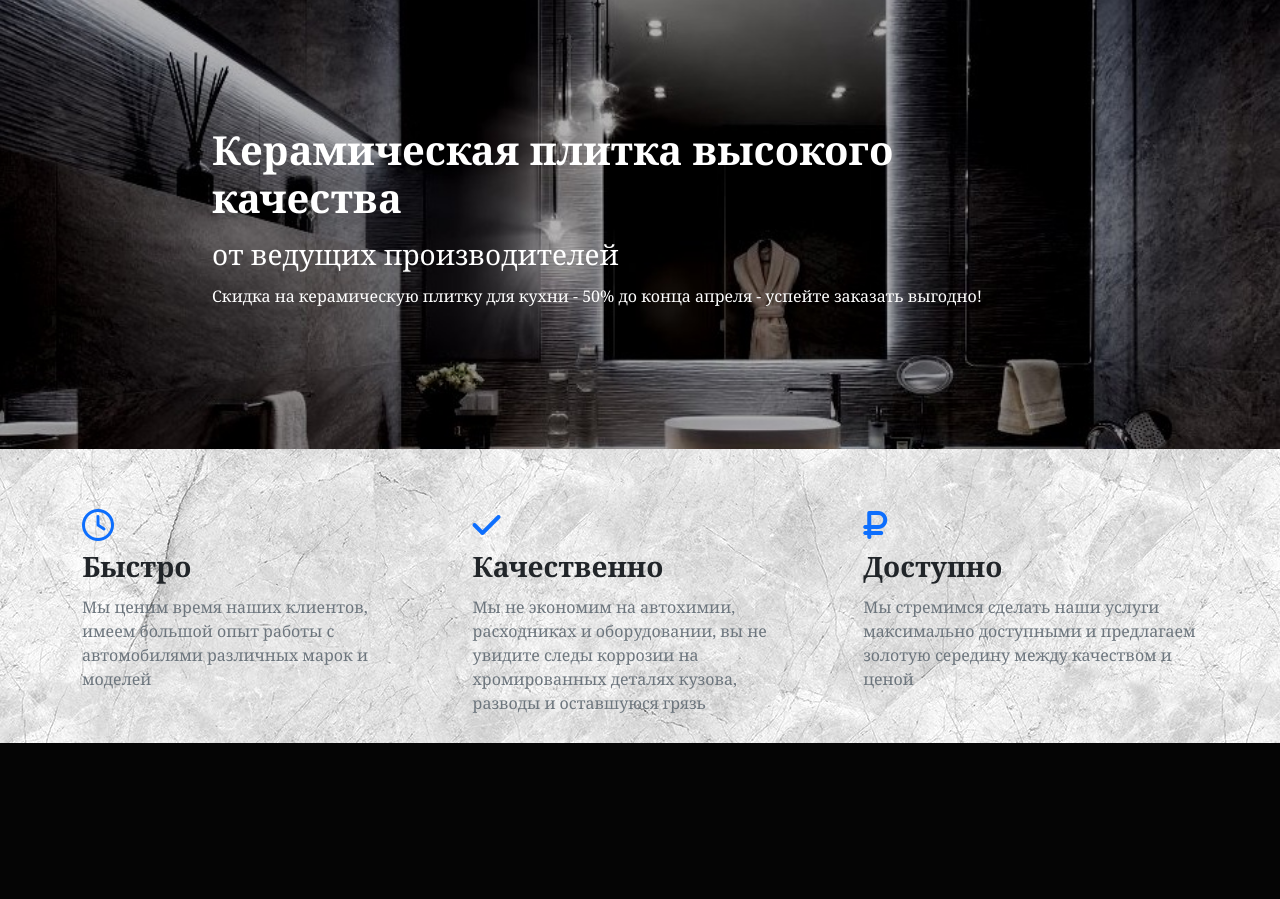
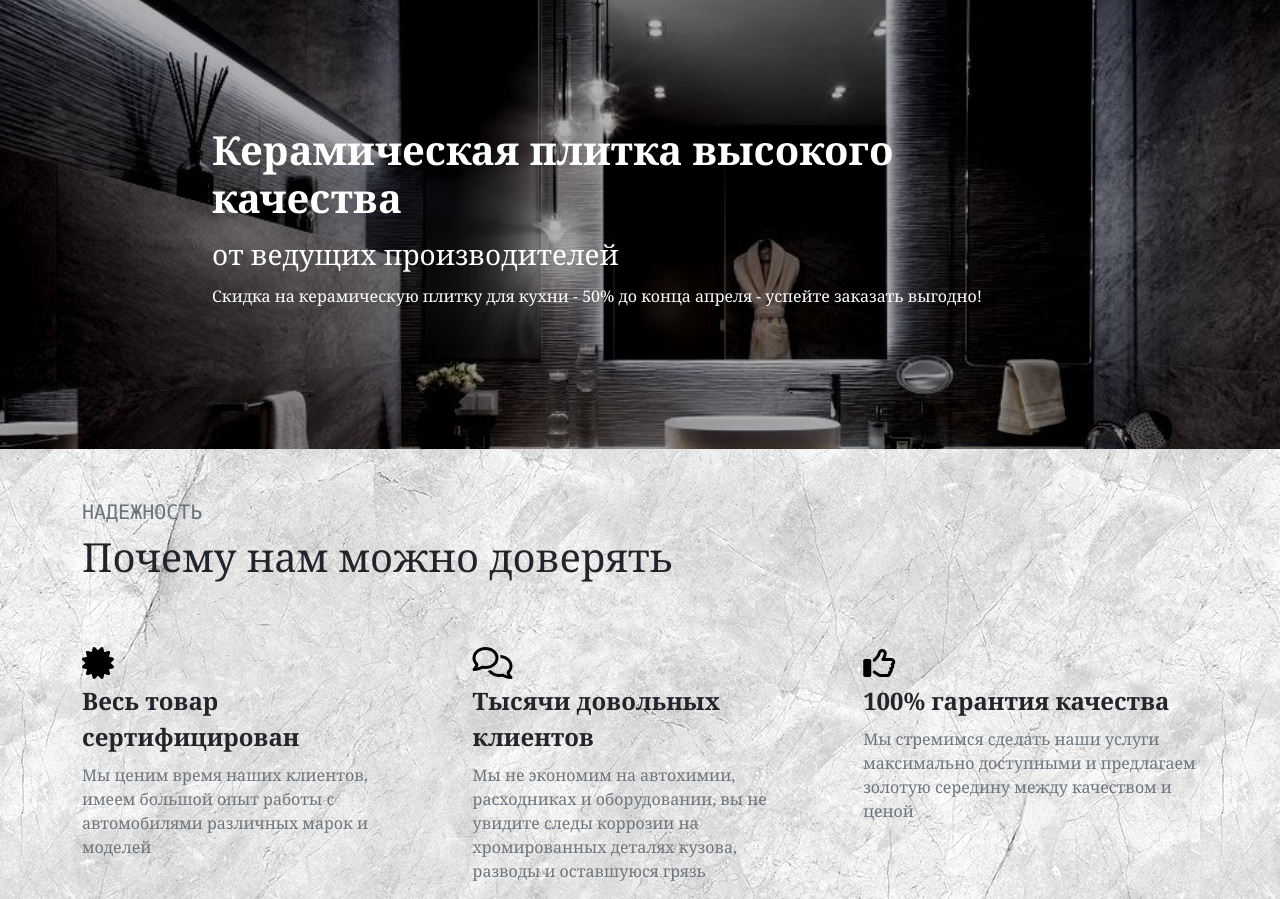
Before and after one commit to SomAndr92/keramika, a PHP site: page /main.php in a window 1280 px wide. Shown: the part 57-956 px from the top of the page. Before the commit the page ends 800 px from the top, so only its background shows below. Run offline with PHP 8.4, Linux system fonts and the light colour scheme; data that the repository does not hold is empty.

Commit message:
настроен 2й блок

```diff
--- a/index.php
+++ b/index.php
@@ -44,7 +44,7 @@ if ($_POST['exit']) {
     <link href="https://cdn.jsdelivr.net/npm/bootstrap@5.3.1/dist/css/bootstrap.min.css" rel="stylesheet"
     integrity="sha384-4bw+/aepP/YC94hEpVNVgiZdgIC5+VKNBQNGCHeKRQN+PtmoHDEXuppvnDJzQIu9" crossorigin="anonymous">
     <link rel="stylesheet" href="style.css">
-    <link rel="stylesheet" href="https://cdnjs.cloudflare.com/ajax/libs/font-awesome/6.4.0/css/all.min.css">
+    <link rel="stylesheet" href="https://cdnjs.cloudflare.com/ajax/libs/font-awesome/6.5.1/css/all.min.css">
 </head>
 
 <body >
--- a/main.php
+++ b/main.php
@@ -19,7 +19,7 @@ if ($_POST['exit']) {
     <link href="https://cdn.jsdelivr.net/npm/bootstrap@5.3.1/dist/css/bootstrap.min.css" rel="stylesheet"
     integrity="sha384-4bw+/aepP/YC94hEpVNVgiZdgIC5+VKNBQNGCHeKRQN+PtmoHDEXuppvnDJzQIu9" crossorigin="anonymous">
    <link rel="stylesheet" href="style.css">
-   <link rel="stylesheet" href="https://cdnjs.cloudflare.com/ajax/libs/font-awesome/6.4.0/css/all.min.css">
+   <link rel="stylesheet" href="https://cdnjs.cloudflare.com/ajax/libs/font-awesome/6.5.1/css/all.min.css">
 
 </head>
 <body>
@@ -105,23 +105,26 @@ if ($_POST['exit']) {
   </div>
 
   <div class="container  mt-5">
-    <div class=" d-flex flex-row mb-3 justify-content-between item_text">
+    <div class="fs-5 text-secondary font-monospace">НАДЕЖНОСТЬ</div>
+    <div class="fs-1">Почему нам можно доверять</div>
+    <div class=" d-flex flex-row mb-3 justify-content-between item_text mt-5">
 
       <div class="item mt-3">
-        <div> <i class="fa-regular fa-clock fa-2xl" style="color:#0d6efd ;"></i></div>
-        <div class="fw-bold fs-3 mt-2">Быстро</div>
+        <div> <i class="fa-solid fa-certificate fa-2xl" style="color: black;"></i>
+</div>
+        <div class="fw-bold fs-4 mt-2">Весь товар сертифицирован</div>
         <div class="text-secondary mt-2">Мы ценим время наших клиентов, имеем большой опыт работы с автомобилями
           различных марок и моделей</div>
       </div>
       <div class="item mt-3">
-        <div> <i class="fa-solid fa-check fa-2xl" style="color: #0d6efd ;"></i></div>
-        <div class="fw-bold fs-3 mt-2">Качественно</div>
+        <div> <i class="fa-regular fa-comments fa-2xl" style="color: black;"></i></div>
+        <div class="fw-bold fs-4 mt-2">Тысячи довольных клиентов</div>
         <div class="text-secondary mt-2">Мы не экономим на автохимии, расходниках и оборудовании, вы не увидите следы
           коррозии на хромированных деталях кузова, разводы и оставшуюся грязь</div>
       </div>
       <div class="item mt-3">
-        <div> <i class="fa-solid fa-ruble-sign fa-2xl" style="color: #0d6efd ;"></i></div>
-        <div class="fw-bold fs-3 mt-2">Доступно</div>
+        <div> <i class="fa-regular fa-thumbs-up fa-2xl" style="color: black ;"></i></div>
+        <div class="fw-bold fs-4 mt-2">100% гарантия качества </div>
         <div class="text-secondary mt-2">Мы стремимся сделать наши услуги максимально доступными и предлагаем золотую
           середину между качеством и ценой</div>
       </div>
--- a/reg.php
+++ b/reg.php
@@ -2,9 +2,7 @@
 session_start();
 include 'dbconnect.php';
 
-if ($_POST['cancel']) {
-    header('Location: /index.php');
-}
+
 if ($_POST['auth']) {
 
     $new_login = $_POST['n_login'];
@@ -43,7 +41,7 @@ if ($_POST['exit']) {
     <link href="https://cdn.jsdelivr.net/npm/bootstrap@5.3.1/dist/css/bootstrap.min.css" rel="stylesheet"
     integrity="sha384-4bw+/aepP/YC94hEpVNVgiZdgIC5+VKNBQNGCHeKRQN+PtmoHDEXuppvnDJzQIu9" crossorigin="anonymous">
     <link rel="stylesheet" href="style.css">
-    <link rel="stylesheet" href="https://cdnjs.cloudflare.com/ajax/libs/font-awesome/6.4.0/css/all.min.css">
+    <link rel="stylesheet" href="https://cdnjs.cloudflare.com/ajax/libs/font-awesome/6.5.1/css/all.min.css">
 
 </head>
 <body >
```
Also changed, not shown: фото/сертиф.JPG (added).
